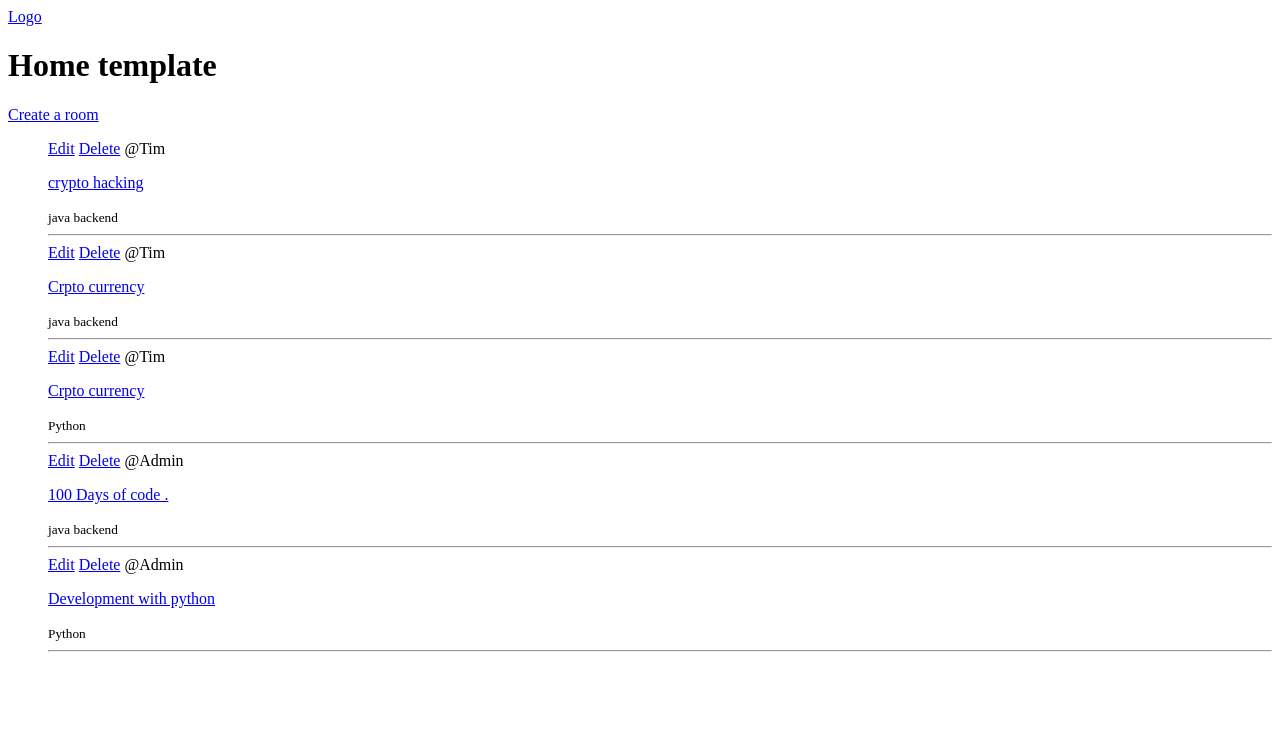
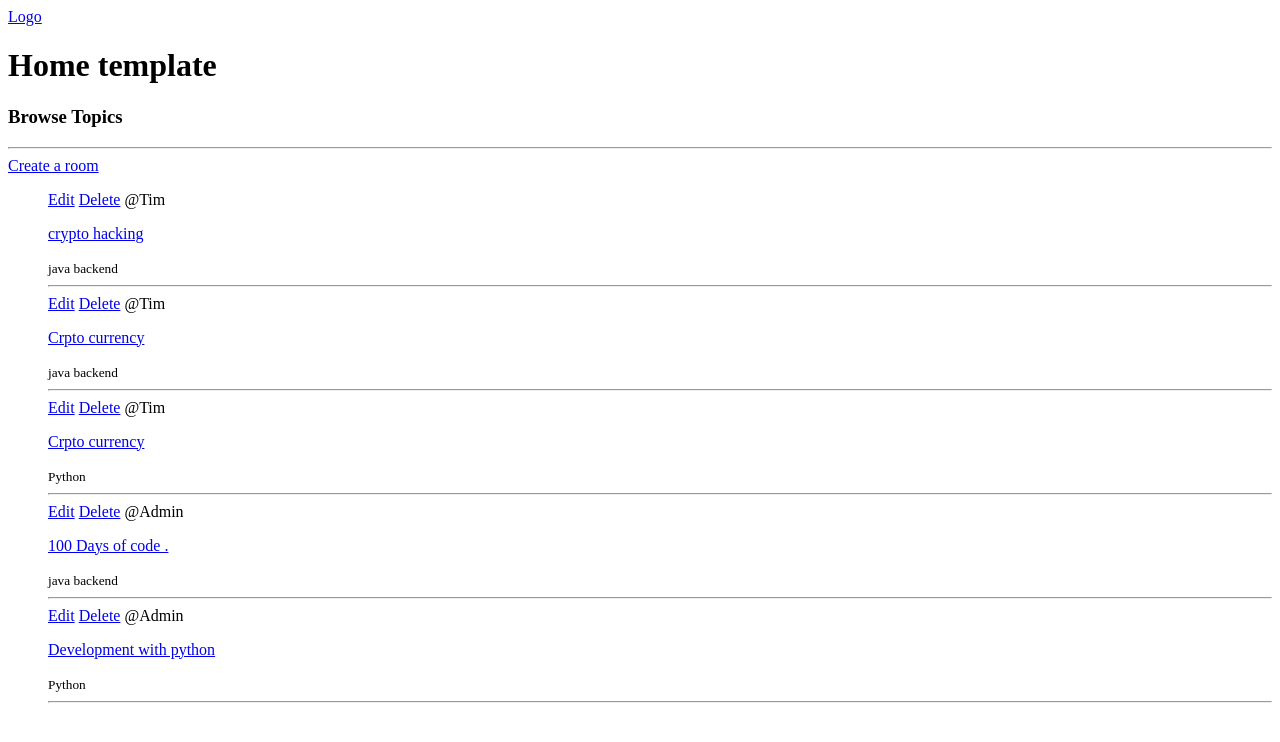
Before and after one commit to ABHISHEKGHARAMI/Discord_Study, a Django app: page /base/ in a window 1280 px wide. Shown: the top 742 px of the page. Run offline with Django 5.2, Linux system fonts and the light colour scheme; data comes from the database, SQL or seed files in the repository.

Commit message:
Adding the style for the templates .

```diff
--- a/studybud/base/templates/base/home.html
+++ b/studybud/base/templates/base/home.html
@@ -5,7 +5,14 @@
 
    <h1>Home template</h1>
 
-    <div>
+    <div class="home-container">
+
+      <div>
+        <h3>Browse Topics</h3>
+        <hr>
+      </div>
+
+
       <a href="{% url "base:create-room" %}">Create a room</a>
       <div>
           <ul>
```
